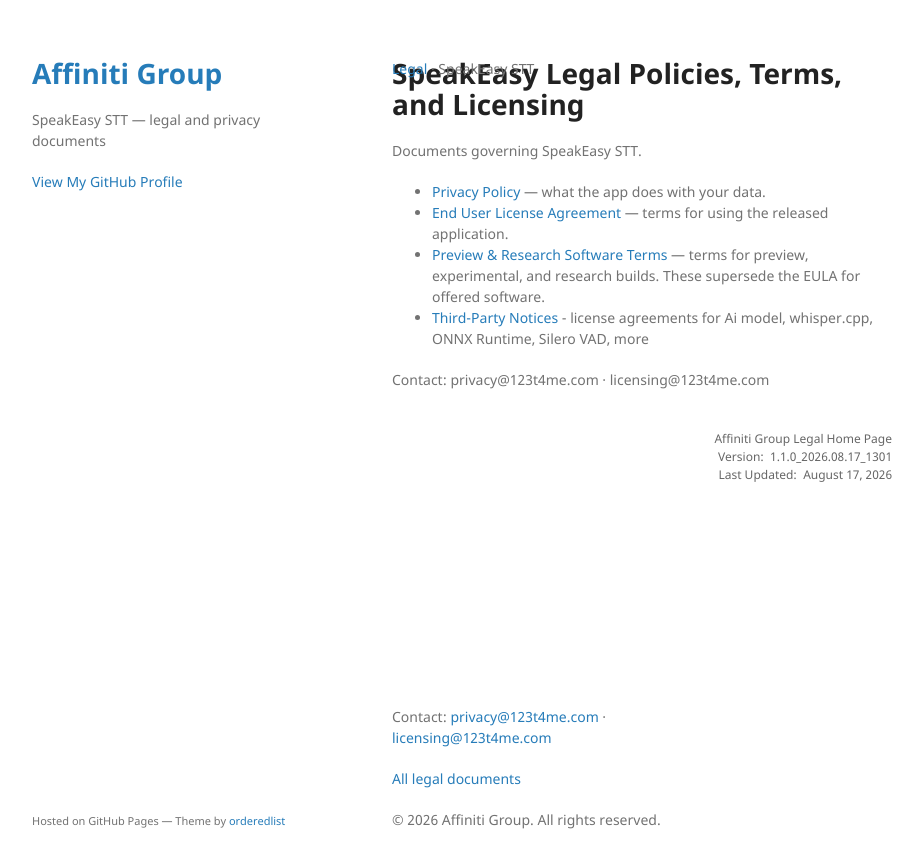
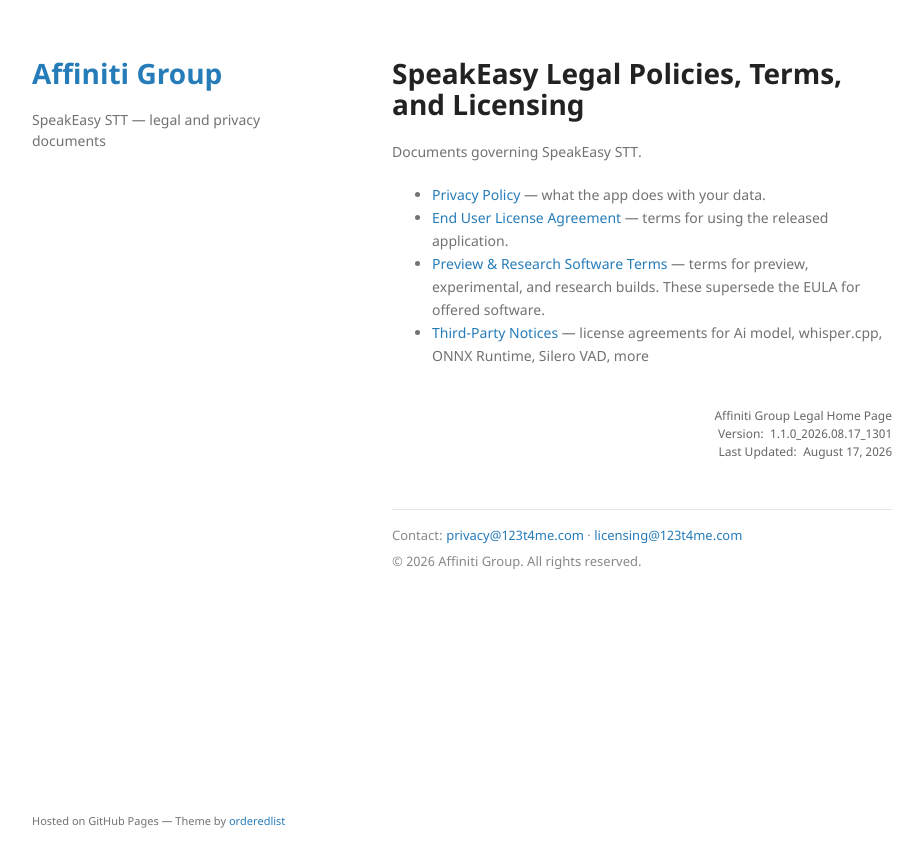
Before and after one commit to 123t4me/123t4me.github.io, a Jekyll site: the page built from legal/index.md, in a window 1280 px wide. Shown: the top 868 px of the page, without its empty margins (178-1101 px from the left). Built offline with Jekyll 4.4.1, drawn with Linux system fonts in a browser that asks for light colours.

Commit message:
publish: sync legal documents from speakeasy@3bb8d41

```diff
--- a/_includes/legal-footer.html
+++ b/_includes/legal-footer.html
@@ -4,13 +4,27 @@
   once for the whole site. Anything that varies per document belongs in that
   document's front matter, not here.
 {%- endcomment -%}
-<footer class="legal-footer">
+{%- comment -%}
+  <div>, NOT <footer>. The theme scopes its fixed sidebar footer to the BARE
+  ELEMENT selector `footer` (position:fixed; bottom:50px; float:left;
+  width:270px), so a <footer class="legal-footer"> inherited it, left the
+  document flow and pinned itself to the viewport bottom -- leaving roughly
+  250px of dead space between the end of the content and the contact line on
+  every published page. See the matching note in _layouts/legal.html.
+{%- endcomment -%}
+<div class="legal-footer">
   <p class="legal-contact">
     Contact:
     <a href="mailto:{{ site.contact_privacy }}">{{ site.contact_privacy }}</a>
     &middot;
     <a href="mailto:{{ site.contact_licensing }}">{{ site.contact_licensing }}</a>
   </p>
+  {%- comment -%}
+    "All legal documents" links to /legal/, so on /legal/ it is a link to the
+    page you are already on. Omitted there for the same reason as the breadcrumb.
+  {%- endcomment -%}
+  {%- unless page.url == "/legal/" %}
   <p class="legal-back"><a href="/legal/">All legal documents</a></p>
+  {%- endunless %}
   <p class="legal-copyright">&copy; {{ site.copyright_year }} {{ site.publisher }}. All rights reserved.</p>
-</footer>
+</div>
--- a/_layouts/default.html
+++ b/_layouts/default.html
@@ -27,9 +27,13 @@
         <p class="view"><a href="{{ site.github.repository_url }}">View the Project on GitHub <small>{{ site.github.repository_nwo }}</small></a></p>
         {% endif %}
 
-        {% if site.github.is_user_page %}
-        <p class="view"><a href="{{ site.github.owner_url }}">View My GitHub Profile</a></p>
-        {% endif %}
+        {%- comment -%}
+          Upstream rendered "View My GitHub Profile" here on any user page.
+          Removed 2026-08-17: this site exists to publish legal documents for a
+          product, and a first-person link out to a personal GitHub profile
+          beside a EULA reads as a hobby page. The theme is ours now, so this
+          is deleted at the source rather than hidden with CSS.
+        {%- endcomment -%}
 
         {% if site.show_downloads %}
         <ul class="downloads">
--- a/_layouts/legal.html
+++ b/_layouts/legal.html
@@ -47,9 +47,24 @@ layout: default
   never declare it.
 {%- endcomment -%}
 
-<header class="legal-header">
+{%- comment -%}
+  <nav>, NOT <header>. This theme scopes its fixed sidebar to the BARE ELEMENT
+  selector `header` (width:270px; float:left; position:fixed). A
+  <header class="legal-header"> is still a header element, so it inherited all
+  of that, left the document flow, and rendered on top of the H1 -- on every
+  published page. <nav> is also the more accurate element for a breadcrumb.
+  Same reasoning applies to <footer> in _includes/legal-footer.html.
+
+  Suppressed on the landing page itself: a breadcrumb whose only link points at
+  the page you are already reading is noise. Keyed on page.url rather than on
+  any front matter flag -- "am I the page this links to" is the actual
+  condition, and it needs no field that could be set wrong.
+{%- endcomment -%}
+{%- unless page.url == "/legal/" %}
+<nav class="legal-header">
   <a href="/legal/">Legal</a> &middot; {{ site.product }}
-</header>
+</nav>
+{%- endunless %}
 
 <h1>{{ page.page_heading }}</h1>
 
--- a/assets/css/style.scss
+++ b/assets/css/style.scss
@@ -334,9 +334,14 @@ a {
   text-decoration:none;
 }
 
+// DEVIATION FROM UPSTREAM jekyll-theme-minimal (2026-08-17): was
+// `font-weight: bold`. Bold glyphs are wider than regular, so hovering any link
+// re-laid out its line and shoved the following text to the right -- every link
+// on every page jogged the paragraph around it. Underline gives the same hover
+// affordance with no geometry change.
 a:hover, a:focus {
   color:#069;
-  font-weight: bold;
+  text-decoration: underline;
 }
 
 a small {
@@ -455,9 +460,10 @@ ul.downloads {
   height:34px;
 }
 
+// Same reflow deviation as a:hover above.
 .downloads a:hover, .downloads a:focus {
   color:#675C5C;
-  font-weight:bold;
+  text-decoration: underline;
 }
 
 .downloads ul a:active {
@@ -580,6 +586,65 @@ footer {
   }
 }
 
+// ══ legal document chrome ══════════════════════════════════════════════════
+//
+// WHY THESE EXIST AT ALL (2026-08-17): they didn't. _layouts/legal.html was
+// written against .legal-header / .legal-version / .legal-notice / .legal-body
+// / .legal-footer and not one of them had a rule anywhere in this stylesheet,
+// so the chrome rendered with pure browser defaults on every published page.
+//
+// It was worse than unstyled. This theme scopes its FIXED SIDEBAR to the bare
+// element selectors `header` and `footer` (see further up). The layout emitted
+// <header class="legal-header"> and <footer class="legal-footer">, which ARE
+// header and footer elements -- so both inherited
+// `position:fixed; float:left; width:270px` and were ripped out of the document
+// flow: the breadcrumb pinned itself over the H1, and the footer pinned itself
+// to bottom:50px, leaving ~250px of dead space above it.
+//
+// Fixed at the source by emitting <nav> and <div> instead of <header>/<footer>,
+// so nothing here has to fight the theme with overrides. These rules only need
+// to style; they no longer need to un-break.
+
+.legal-header {
+  font-size: 0.8125rem;
+  color: #888;
+  margin-bottom: 1.5rem;
+}
+
+.legal-version {
+  font-size: 0.8125rem;
+  color: #555;
+  margin-bottom: 1.5rem;
+}
+
+// Callout under the version line, for a document that needs to say something
+// about its own standing before its text begins (e.g. that it supersedes
+// another agreement). Deliberately quiet -- it is a note, not a warning.
+.legal-notice {
+  border-left: 3px solid #d8ccea;
+  background: #f7f4fb;
+  padding: 0.75rem 1rem;
+  margin-bottom: 1.5rem;
+  font-size: 0.875rem;
+  color: #444;
+}
+
+// Long legal text at the theme's default 1.5 is dense. Loosen it here only, so
+// document bodies read comfortably without touching the rest of the site.
+.legal-body {
+  line-height: 1.65;
+}
+
+.legal-footer {
+  margin-top: 3rem;
+  padding-top: 1rem;
+  border-top: 1px solid #e5e5e5;
+  font-size: 0.8125rem;
+  color: #888;
+
+  p { margin: 0 0 0.35rem; }
+}
+
 // ── legal version stamp (bottom-right placement) ───────────────────────────
 // Used by pages that set `version_position: bottom` -- currently the /legal/
 // landing page, where a version banner above the list would outweigh the links
--- a/legal/index.md
+++ b/legal/index.md
@@ -13,6 +13,4 @@ Documents governing SpeakEasy STT.
   application.
 - [Preview &amp; Research Software Terms](/legal/preview-terms/) — terms for
   preview, experimental, and research builds. These supersede the EULA for offered software.
-- [Third-Party Notices](/legal/third-party-notices/) - license agreements for Ai model, whisper.cpp, ONNX Runtime, Silero VAD, more
-
-Contact: privacy@123t4me.com · licensing@123t4me.com
+- [Third-Party Notices](/legal/third-party-notices/) — license agreements for Ai model, whisper.cpp, ONNX Runtime, Silero VAD, more
```
